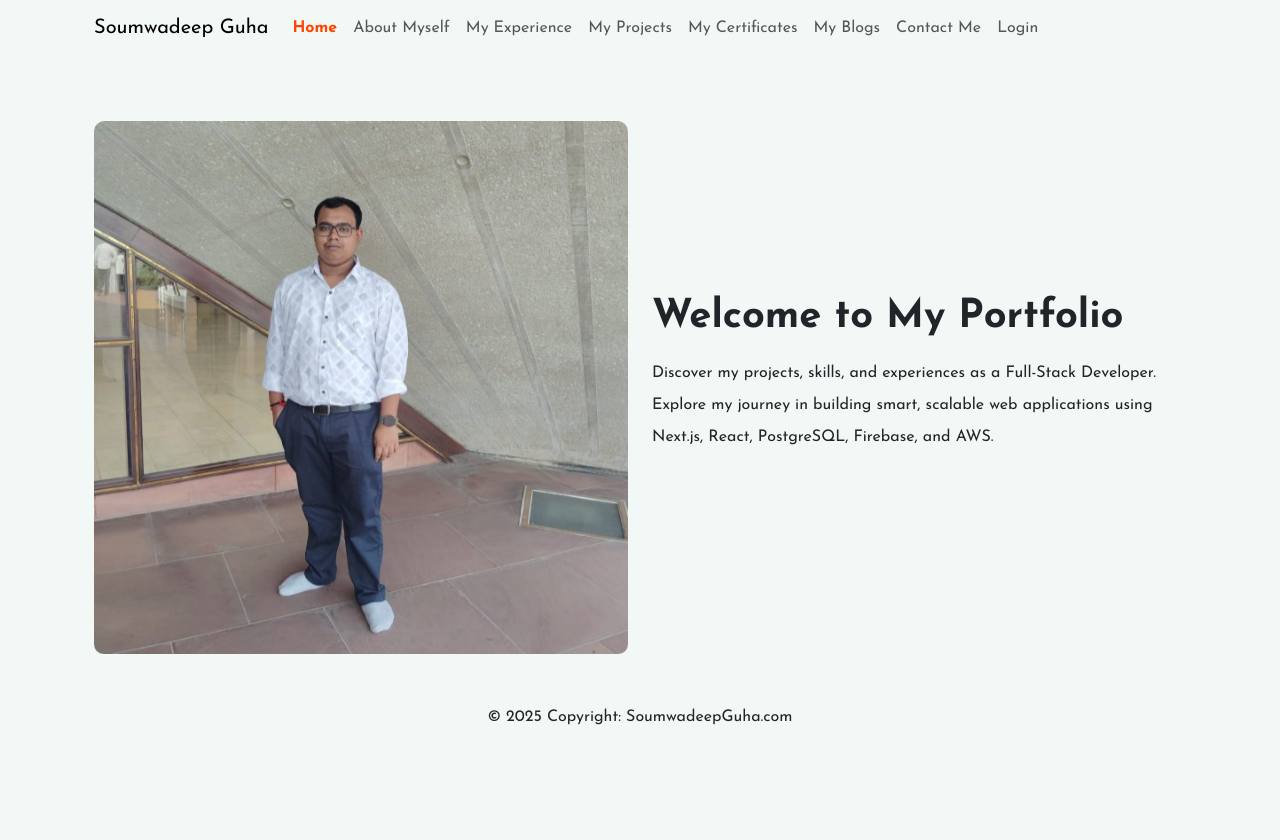
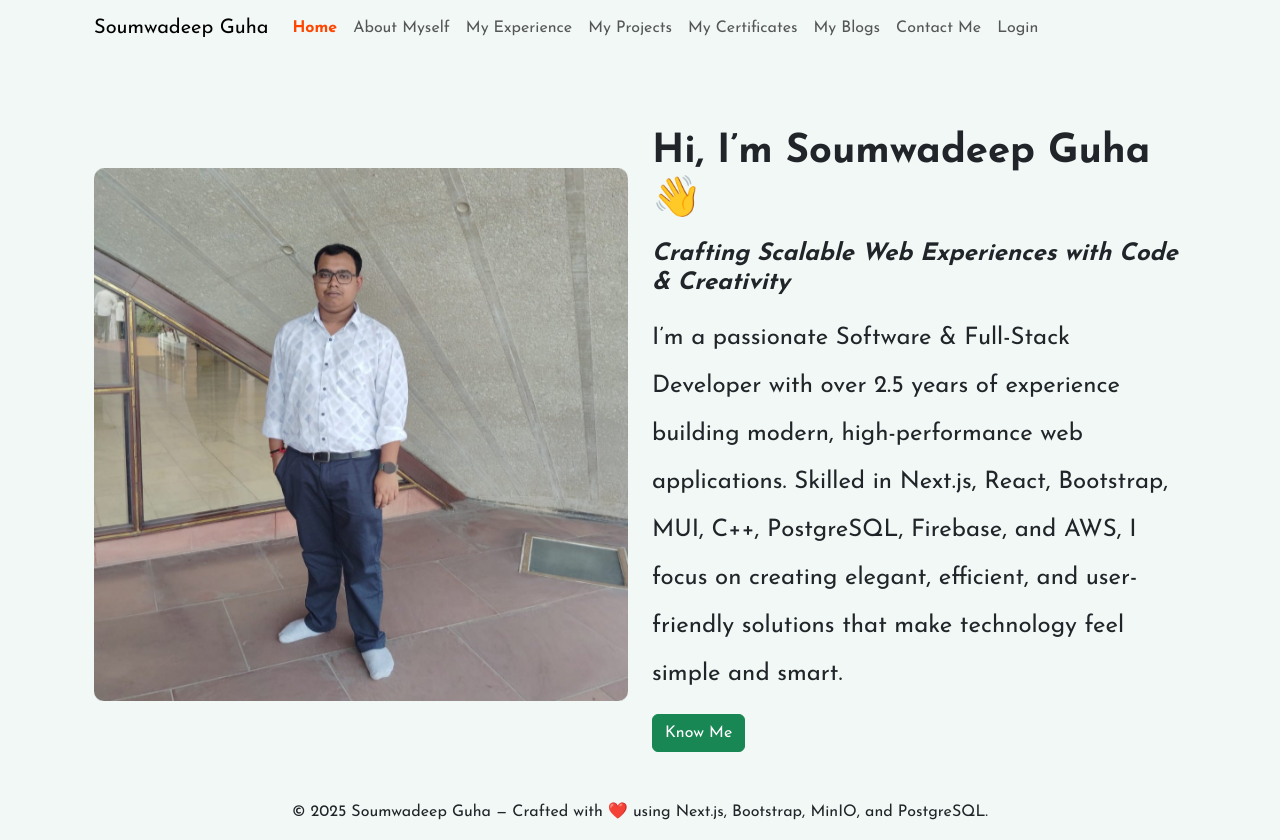
Before and after one commit to S-Guha-Systems/SoumwadeepPortfolio, a Next.js app: page / in a window 1280 px wide. Before the commit the page ends 800 px from the top, so only its background shows below. Built offline with nearby package versions, Linux system fonts and the light colour scheme.

Commit message:
Added cta btn

```diff
--- a/app/globals.css
+++ b/app/globals.css
@@ -1,5 +1,5 @@
 html[data-bs-theme="dark"] {
-  --bs-body-bg: #09081f; /* Your desired dark background color */
+  --bs-body-bg: #15202b; /* Your desired dark background color */
   /* You might also need to adjust text color for readability */
   --bs-body-color: #eeeeee;
 }
--- a/app/not-found.tsx
+++ b/app/not-found.tsx
@@ -1,3 +1,4 @@
+import CtaButton from "@/components/CtaButton";
 import RightImageContentBox from "@/components/RightImageContentBox";
 import notfound from "@/img/notfound.jpg";
 
@@ -5,8 +6,11 @@ const NotFound = () => {
   return (
     <RightImageContentBox
       title="Oops! Page Not Found"
+      subtitle=""
       content="The page you are looking for does not exist or is being updated."
       imgUrl={notfound}
+      ctaComponent={<CtaButton title="Go Home" goto="/" />}
+      ctaComponent2={null}
     />
   );
 };
--- a/app/page.tsx
+++ b/app/page.tsx
@@ -1,3 +1,4 @@
+import CtaButton from "@/components/CtaButton";
 import LeftImageContentBox from "@/components/LeftImageContentBox";
 import homepic from "@/img/homepic.jpg";
 
@@ -5,9 +6,12 @@ const Home = () => {
   return (
     <>
       <LeftImageContentBox
-        title="Welcome to My Portfolio"
-        content="Discover my projects, skills, and experiences as a Full-Stack Developer. Explore my journey in building smart, scalable web applications using Next.js, React, PostgreSQL, Firebase, and AWS."
+        title="Hi, I’m Soumwadeep Guha 👋"
+        subtitle="Crafting Scalable Web Experiences with Code & Creativity"
+        content="I’m a passionate Software & Full-Stack Developer with over 2.5 years of experience building modern, high-performance web applications. Skilled in Next.js, React, Bootstrap, MUI, C++, PostgreSQL, Firebase, and AWS, I focus on creating elegant, efficient, and user-friendly solutions that make technology feel simple and smart."
         imgUrl={homepic}
+        ctaComponent={<CtaButton title="Know Me" goto="/about" />}
+        ctaComponent2={null}
       />
     </>
   );
--- /dev/null
+++ b/components/CtaButton.tsx
@@ -0,0 +1,17 @@
+import Link from "next/link";
+interface CtaButtonProps {
+  title: string;
+  goto: string;
+}
+const CtaButton = ({ title, goto }: CtaButtonProps) => {
+  return (
+    <div>
+      <Link href={goto} className="btn btn-success">
+        {title}
+        {/* <i className="bi bi-arrow-right-circle"></i> */}
+      </Link>
+    </div>
+  );
+};
+
+export default CtaButton;
--- a/components/LeftImageContentBox.tsx
+++ b/components/LeftImageContentBox.tsx
@@ -2,14 +2,20 @@ import Image, { StaticImageData } from "next/image";
 
 interface LeftImageContentBoxProps {
   title: string;
+  subtitle: string;
   content: string;
   imgUrl: StaticImageData | string;
+  ctaComponent?: React.ReactNode;
+  ctaComponent2?: React.ReactNode;
 }
 
 const LeftImageContentBox = ({
   title,
+  subtitle,
   content,
   imgUrl,
+  ctaComponent,
+  ctaComponent2,
 }: LeftImageContentBoxProps) => {
   return (
     <div className="container my-5">
@@ -35,8 +41,11 @@ const LeftImageContentBox = ({
           <div className="outer">
             <div className="middle">
               <div className="inner">
-                <h1 className="fw-bold mb-3">{title}</h1>
-                <p className="lh-lg">{content}</p>
+                <h1 className="fw-bold mt-4 mb-3">{title}</h1>
+                {subtitle && <h4 className="mb-3 fst-italic">{subtitle}</h4>}
+                <p className="lh-lg fs-4">{content}</p>
+                {ctaComponent && <div className="mt-3">{ctaComponent}</div>}
+                {ctaComponent2 && <div className="mt-3">{ctaComponent2}</div>}
               </div>
             </div>
           </div>
--- a/components/MainFooter.tsx
+++ b/components/MainFooter.tsx
@@ -1,8 +1,11 @@
 const MainFooter = () => {
   return (
-      <footer className="text-center mt-2">
-        <p>© 2025 Copyright: SoumwadeepGuha.com</p>
-      </footer>
+    <footer className="text-center mt-2">
+      <p>
+        © 2025 Soumwadeep Guha — Crafted with ❤️ using Next.js, Bootstrap,
+        MinIO, and PostgreSQL.
+      </p>
+    </footer>
   );
 };
 
```
Also changed, not shown: components/RightImageContentBox.tsx (+10 -1 lines).
